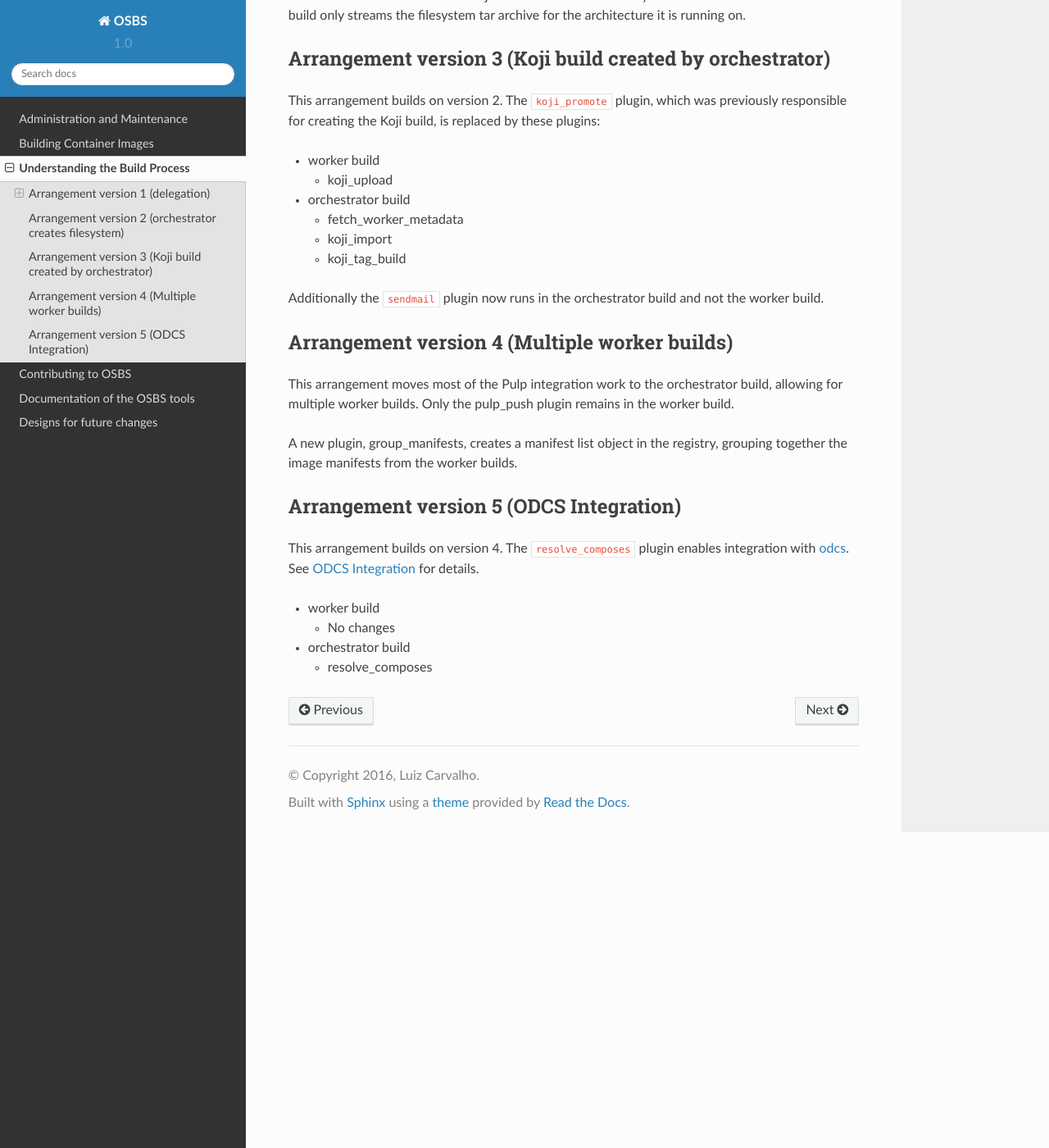
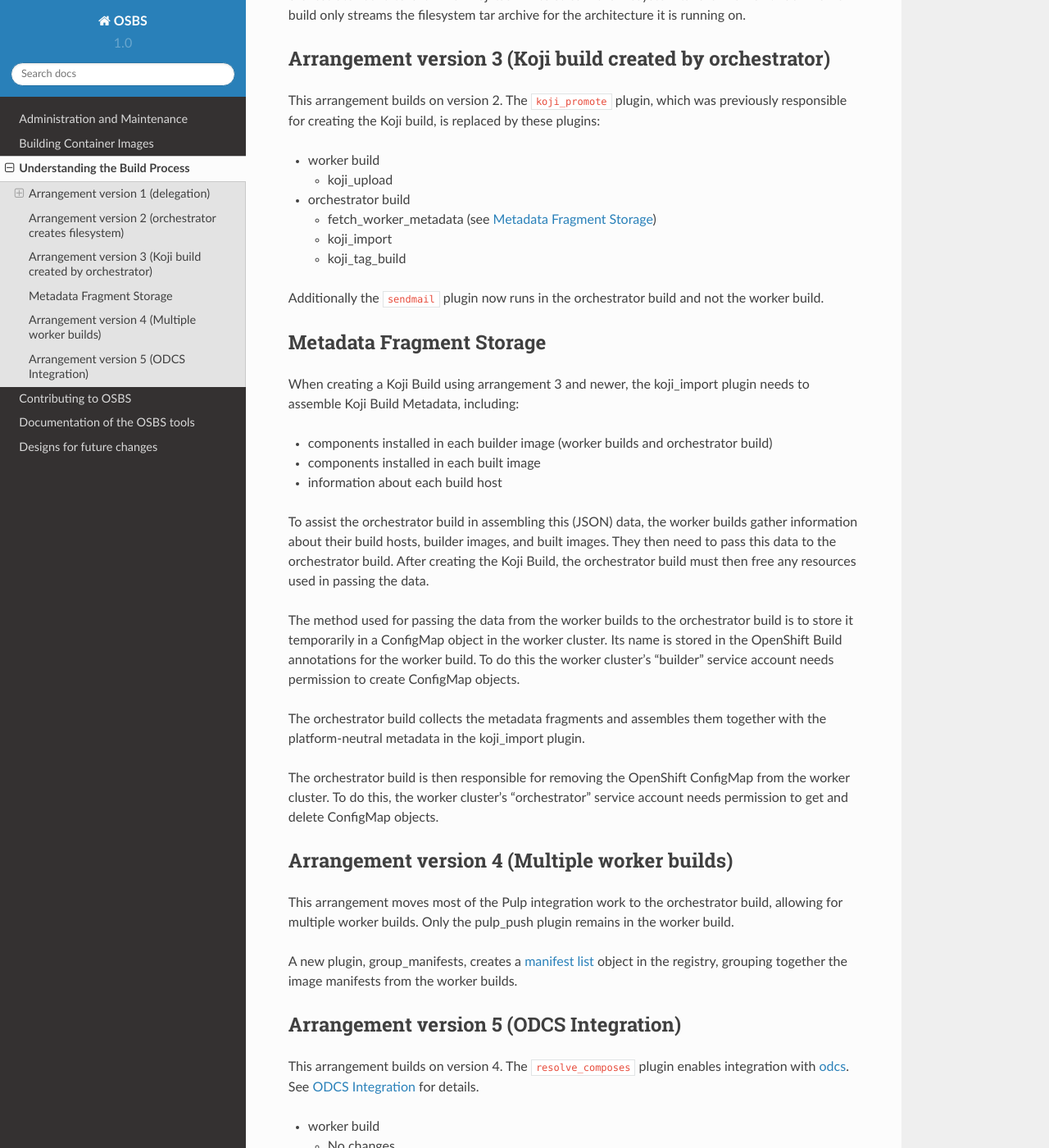
Before and after one commit to containerbuildsystem/osbs-docs, a Sphinx documentation site: the page built from docs/build_process.rst, in a window 1280 px wide and 1400 px high, scrolled down 2552 px. Shown: the whole window at 82% size. Built offline with Sphinx 7.4.7 and the Read the Docs theme 2.0.0, drawn with Linux system fonts in a browser that asks for light colours.

Commit message:
Describe metadata fragment storage in build_process.rst
This is moved from multiarch.rst.

Signed-off-by: Tim Waugh <twaugh@redhat.com>

```diff
--- a/docs/build_process.rst
+++ b/docs/build_process.rst
@@ -184,7 +184,7 @@ replaced by these plugins:
 
 - orchestrator build
 
-  * fetch_worker_metadata
+  * fetch_worker_metadata (see :ref:`Metadata Fragment Storage`)
 
   * koji_import
 
@@ -193,6 +193,43 @@ replaced by these plugins:
 Additionally the ``sendmail`` plugin now runs in the orchestrator
 build and not the worker build.
 
+.. _`Metadata Fragment Storage`:
+
+Metadata Fragment Storage
+-------------------------
+
+When creating a Koji Build using arrangement 3 and newer, the
+koji_import plugin needs to assemble Koji Build Metadata, including:
+
+- components installed in each builder image (worker builds and
+  orchestrator build)
+
+- components installed in each built image
+
+- information about each build host
+
+To assist the orchestrator build in assembling this (JSON) data, the
+worker builds gather information about their build hosts, builder
+images, and built images. They then need to pass this data to the
+orchestrator build. After creating the Koji Build, the orchestrator
+build must then free any resources used in passing the data.
+
+The method used for passing the data from the worker builds to the
+orchestrator build is to store it temporarily in a ConfigMap object in
+the worker cluster. Its name is stored in the OpenShift Build
+annotations for the worker build. To do this the worker cluster's
+"builder" service account needs permission to create ConfigMap
+objects.
+
+The orchestrator build collects the metadata fragments and assembles
+them together with the platform-neutral metadata in the koji_import
+plugin.
+
+The orchestrator build is then responsible for removing the OpenShift
+ConfigMap from the worker cluster. To do this, the worker cluster's
+"orchestrator" service account needs permission to get and delete
+ConfigMap objects.
+
 Arrangement version 4 (Multiple worker builds)
 ----------------------------------------------
 
```
Also changed, not shown: other parts of docs/build_process.rst (+4 -2 lines), docs/multiarch.rst (+12 -46 lines).
